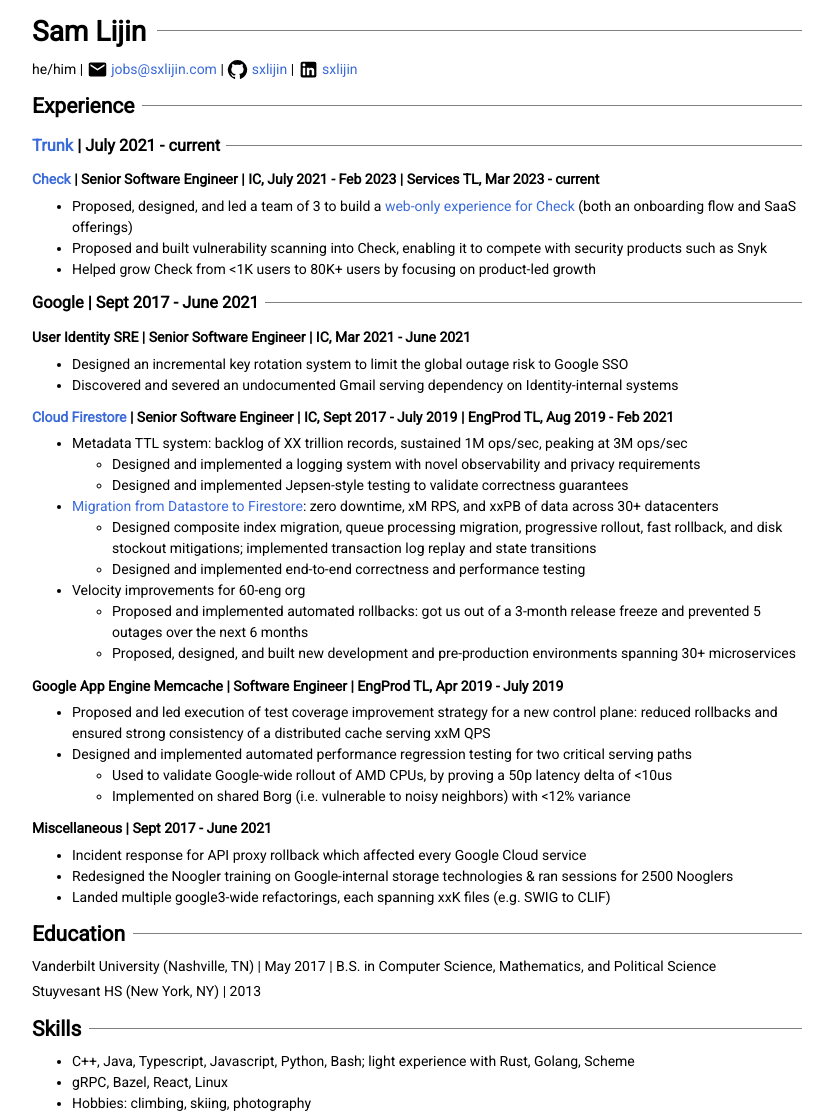
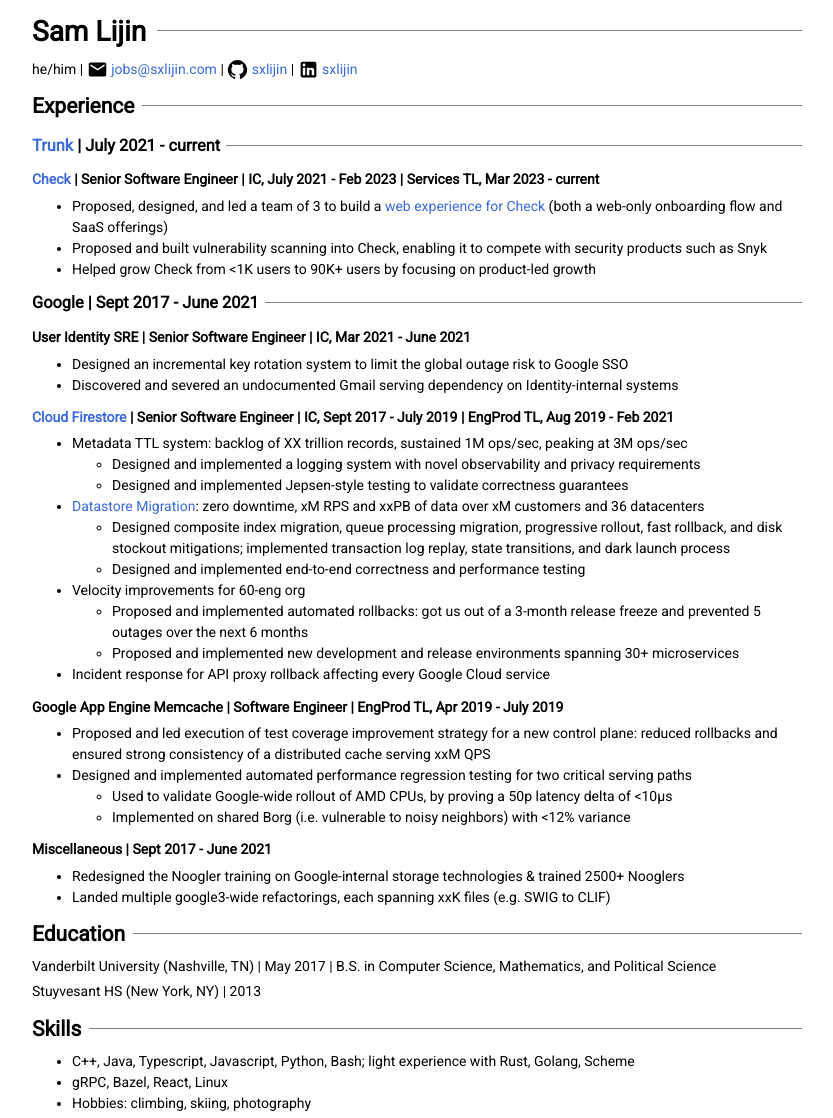
Before and after one commit to sxlijin/sxlijin.github.io, a Jekyll site: the page built from resume.md, in a window 1280 px wide. Shown: the whole page, without its empty margins (223-1056 px from the left). Built offline with Jekyll 4.4.1, drawn with Linux system fonts in a browser that asks for light colours.

Commit message:
resume: more nits

```diff
--- a/css/resume.scss
+++ b/css/resume.scss
@@ -16,18 +16,20 @@
   padding: 0;
   max-width: 55em;
   font-family: "Roboto", sans-serif;
+  line-height: $line-height;
 
-  @media screen {
-    line-height: $line-height;
+  @media print {
+    line-height: calc(1.3 / 1.5 * #{$line-height});
   }
 }
 
 h1, h2, h3, h4 {
   margin-top: .8rem;
   margin-bottom: .4rem;
+  line-height: $line-height;
 
-  @media screen {
-    line-height: $line-height;
+  @media print {
+    line-height: calc(1.2 / 1.5 * #{$line-height});
   }
 }
 
--- a/resume.md
+++ b/resume.md
@@ -24,9 +24,9 @@
 
 #### [Check](https://trunk.io/products/check) \| Senior Software Engineer \|  IC, July 2021 - Feb 2023 \| Services TL, Mar 2023 - current
 
-* Proposed, designed, and led a team of 3 to build a [web-only experience for Check](https://docs.trunk.io/check/get-started) (both an onboarding flow and SaaS offerings)
+* Proposed, designed, and led a team of 3 to build a [web experience for Check](https://docs.trunk.io/check/get-started) (both a web-only onboarding flow and SaaS offerings)
 * Proposed and built vulnerability scanning into Check, enabling it to compete with security products such as Snyk
-* Helped grow Check from <1K users to 80K+ users by focusing on product-led growth
+* Helped grow Check from <1K users to 90K+ users by focusing on product-led growth
 
 ### Google \| Sept 2017 - June 2021
 
@@ -41,25 +41,26 @@
   * Designed and implemented a logging system with novel observability and privacy requirements
   * Designed and implemented Jepsen-style testing to validate correctness guarantees
 
-* [Migration from Datastore to Firestore](https://cloud.google.com/datastore/docs/upgrade-to-firestore): zero downtime, xM RPS, and xxPB of data across 30+ datacenters
-  * Designed composite index migration, queue processing migration, progressive rollout, fast rollback, and disk stockout mitigations; implemented transaction log replay and state transitions
+* [Datastore Migration](https://cloud.google.com/datastore/docs/upgrade-to-firestore): zero downtime, xM RPS and xxPB of data over xM customers and 36 datacenters
+  * Designed composite index migration, queue processing migration, progressive rollout, fast rollback, and disk stockout mitigations; implemented transaction log replay, state transitions, and dark launch process
   * Designed and implemented end-to-end correctness and performance testing
 
 * Velocity improvements for 60-eng org
   * Proposed and implemented automated rollbacks: got us out of a 3-month release freeze and prevented 5 outages over the next 6 months
-  * Proposed, designed, and built new development and pre-production environments spanning 30+ microservices
+  * Proposed and implemented new development and release environments spanning 30+ microservices
+
+* Incident response for API proxy rollback affecting every Google Cloud service
 
 #### Google App Engine Memcache \| Software Engineer \| EngProd TL, Apr 2019 - July 2019
 
 * Proposed and led execution of test coverage improvement strategy for a new control plane: reduced rollbacks and ensured strong consistency of a distributed cache serving xxM QPS
 * Designed and implemented automated performance regression testing for two critical serving paths
-  * Used to validate Google-wide rollout of AMD CPUs, by proving a 50p latency delta of <10us
+  * Used to validate Google-wide rollout of AMD CPUs, by proving a 50p latency delta of <10µs
   * Implemented on shared Borg (i.e. vulnerable to noisy neighbors) with <12% variance
 
 #### Miscellaneous \| Sept 2017 - June 2021
 
-* Incident response for API proxy rollback which affected every Google Cloud service
-* Redesigned the Noogler training on Google-internal storage technologies & ran sessions for 2500 Nooglers
+* Redesigned the Noogler training on Google-internal storage technologies & trained 2500+ Nooglers
 * Landed multiple google3-wide refactorings, each spanning xxK files (e.g. SWIG to CLIF)
 
 ## Education
```
